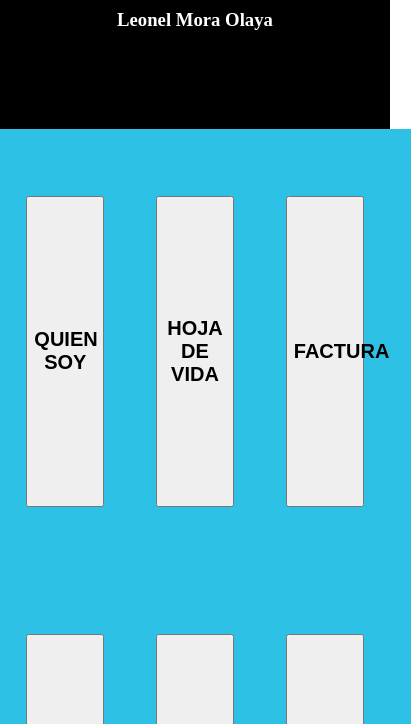
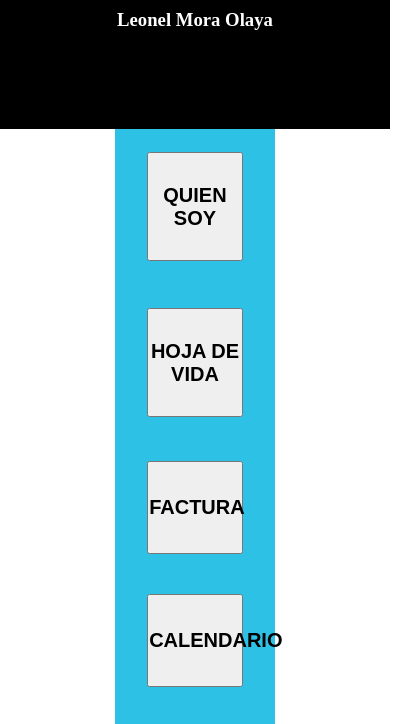
Before and after one commit to leonelmora26/proyectop, a plain HTML site: page index.html in a window 390 px wide. Shown: the part 40-764 px from the top of the page, 411 px wide, since content can reach past the window. Drawn offline with Linux system fonts and the light colour scheme.

Commit message:
tercer repositorio

```diff
--- a/index.html
+++ b/index.html
@@ -74,7 +74,7 @@
         justify-items: center;
         margin: 0%;
       }
-      .container{
+      .container {
         height: 100vh;
   display: grid;
   grid-template-columns: 30% 30% 30%;
@@ -83,10 +83,23 @@
   justify-items: center;
   background-color: rgb(45, 193, 230);
 }
+
+@media (max-width: 900px) {
+  .container {
+    grid-template-columns: 50% 50%;
+  }
+}
+@media (max-width: 471px) {
+  .container {
+    grid-template-columns: 100%;
+  }
+}
+
       button {
         height: 70%;
         width: 60%;
         margin: 0%;
+        padding: 0%;
       }
       .superior{
         width: 100%;
```
Lines whose indentation alone changed are shown as unchanged.
